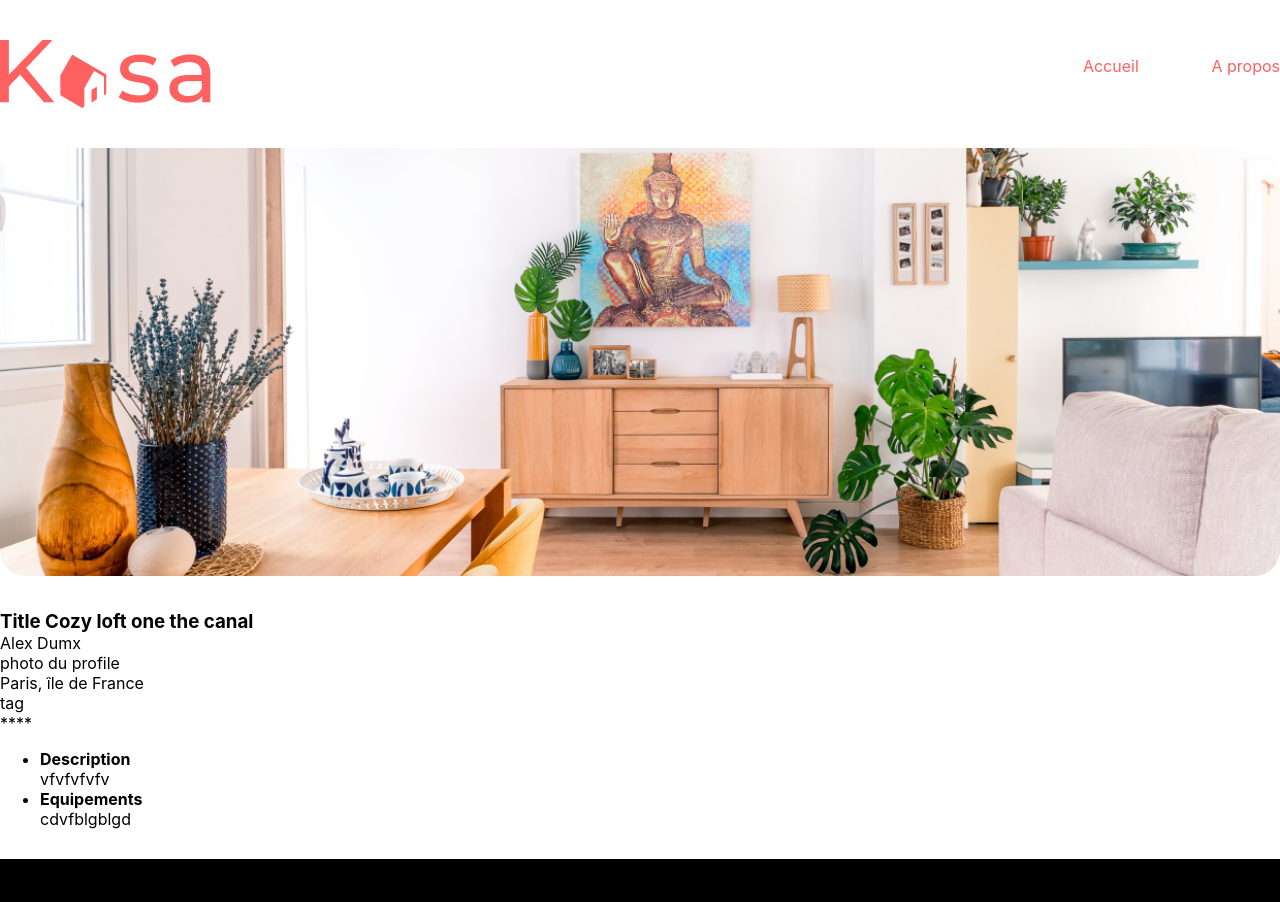
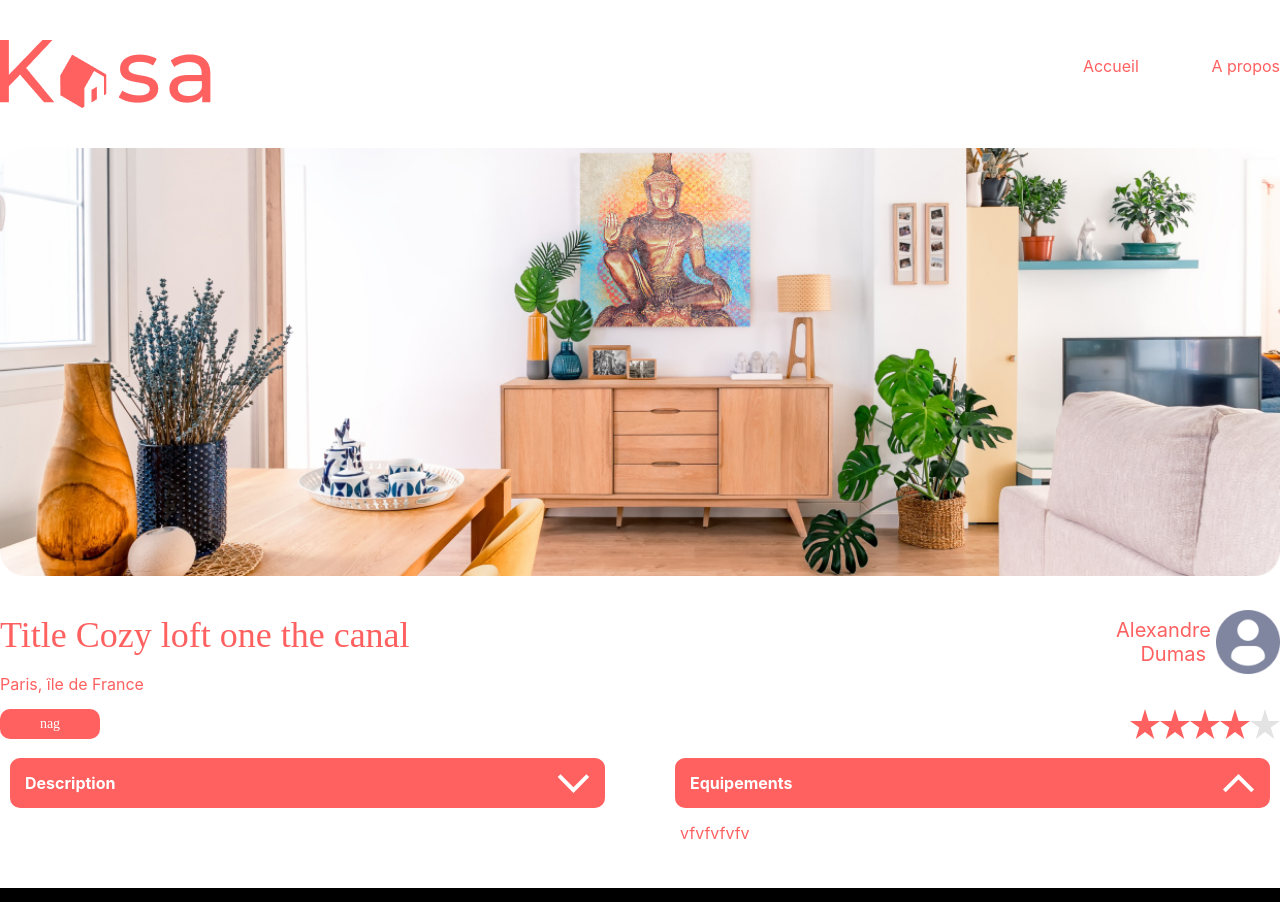
Before and after one commit to PuteauxTheo/PuteauxTheo_11_17062022, a React (Create React App) app: page /location in a window 1280 px wide. Shown: the top 902 px of the page. Built offline with nearby package versions, Linux system fonts and the light colour scheme.

Commit message:
ajout des class + mise en place du deroulement

```diff
--- a/src/components/InfoLogement/index.jsx
+++ b/src/components/InfoLogement/index.jsx
@@ -1,32 +1,62 @@
+import profile from "../../assets/profile.png"
+import topArrow from "../../assets/topArrow.svg"
+import botArrow from "../../assets/botArrow.svg"
+import starFull from "../../assets/starFull.svg"
+import starEmpty from "../../assets/starEmpty.svg"
+import { useState } from "react"
+
 function InfoLogement() {
+    const [isOpen, setIsOpen] = useState(false)
+    const toggle = () => setIsOpen(!isOpen)
     return (
         <div className="container-infoLogement">
-            <div className="infoLogement-presentation">
-                <h3>Title Cozy loft one the canal</h3>
-                <div className="infoLogement-name">
-                    <p>Alex Dumx</p>
-                    <p>photo du profile</p>
+            <div className="container-infoLogement-presentation">
+                <h3 className="container-infoLogement-presentation-title">Title Cozy loft one the canal</h3>
+                <div className="container-infoLogement-presentation-profile">
+                    <div className="container-infoLogement-presentation-profile-name">
+                        <p>Alexandre Dumas</p>
+                    </div>
+                    <div className="container-infoLogement-presentation-profile-img">
+                        <img src={profile} alt="profile"/>
+                    </div>
+
                 </div>
             </div>
-            <p className="infoLogement-city">Paris, île de France</p>
-            <div className="infoLogement-filter">
-                <div className="infoLogement-filter-tag">
-                    <span>tag</span>
+            <p className="container-infoLogement-city">Paris, île de France</p>
+            <div className="container-infoLogement-filter">
+                <div className="container-infoLogement-filter-tag">
+                    <span>nag</span>
                 </div>
-                <p className="infoLogement-filter-star">****</p>
+                <div>
+                    <img src={starFull} alt="etoile rempli"/>
+                    <img src={starFull} alt="etoile rempli"/>
+                    <img src={starFull} alt="etoile rempli"/>
+                    <img src={starFull} alt="etoile rempli"/>
+                    <img src={starEmpty} alt="etoile vide"/>
+
+                </div>
+
             </div>
-            <ul className="infoLogement-list">
-                <li className="infoLogement-list-description">
-                    <div>
+            <ul className="container-infoLogement-list">
+                <li className="container-infoLogement-list-content">
+                    <div onClick={toggle} className="container-infoLogement-list-content-title">
                         <h4>Description</h4>
+                        { isOpen ? <img src={topArrow} alt=""/> : <img src={botArrow} alt=""/>}
                     </div>
-                    <p>vfvfvfvfv</p>
+                    {isOpen &&
+                        <div className="container-infoLogement-list-content-text">
+                            <p>vfvfvfvfv</p>
+                        </div>
+                    }
                 </li>
-                <li className="infoLogement-list-equipements">
-                    <div>
+                <li className="container-infoLogement-list-content">
+                    <div className="container-infoLogement-list-content-title">
                         <h4>Equipements</h4>
+                        <img src={topArrow} alt="derouler vers le bas"/>
                     </div>
-                    <p>cdvfblgblgd</p>
+                    <div className="container-infoLogement-list-content-text">
+                        <p>vfvfvfvfv</p>
+                    </div>
                 </li>
             </ul>
         </div>
```
